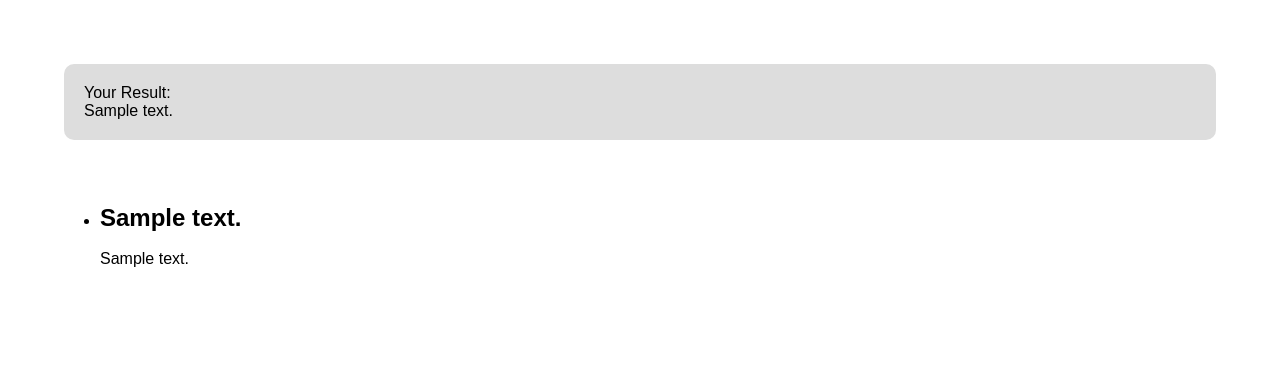
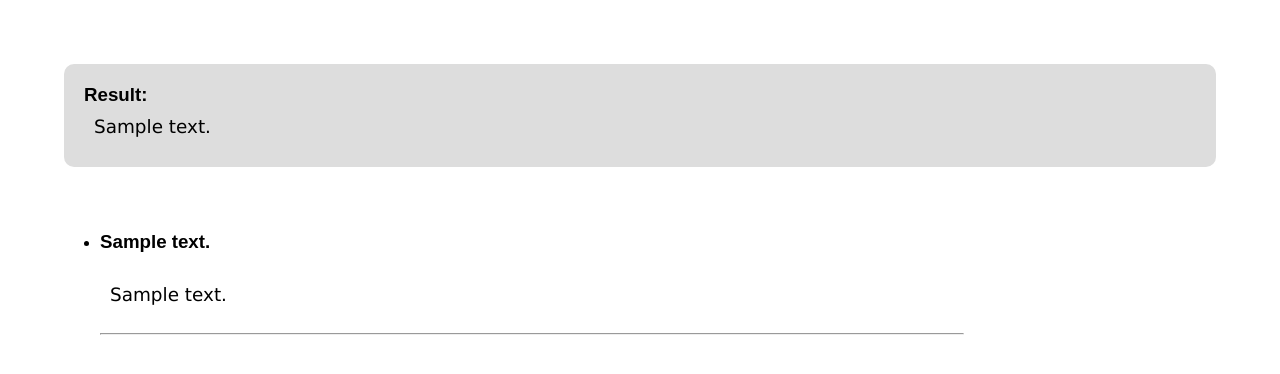
Before and after one commit to Kalaichelvan-Tamilselvan/SmartApp, a Django app: template smartapp/smartapplication/templates/guide.html in a window 1280 px wide. Shown: the part 49-423 px from the top of the page. Run offline with Django 4.2, Linux system fonts and the light colour scheme; the template is opened without the code that fills it: most values are stand-ins (such as "Sample title", 1, 10 or a date in 2020).

Commit message:
Update guide.html

```diff
--- a/smartapp/smartapplication/templates/guide.html
+++ b/smartapp/smartapplication/templates/guide.html
@@ -22,15 +22,17 @@
         </nav>
   </nav>
         <div class="guide">
-                <p>Your Result: </p> <p>{{ current_text|linebreaks }}</p>
+                <h3>Result: </h3> <p class="out">{{ current_text|linebreaksbr }}</p>
         </div>
 
   {% for k, v in content.items %}
     <div class="details">
         <ul>
-            <li><h2>{{ k }}</h2></li>
-            <p><br>{{ v|linebreaks }}</p>
+            <li><h3>{{ k }}</h3></li>
+            <p class="out"><br>{{ v|linebreaksbr }}</p>
         </ul>
+        <br>
+        <hr style="width:80%;text-align:left;margin-left:0">
     </div>
  {% endfor %}
 
```
